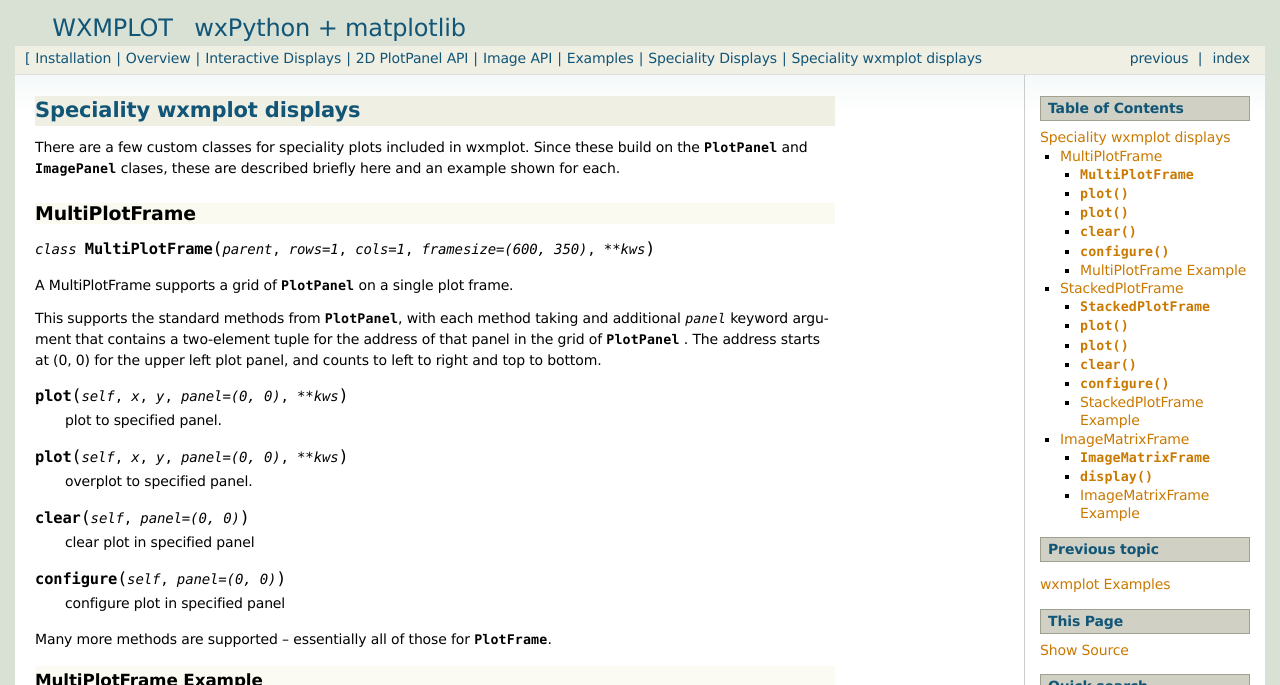
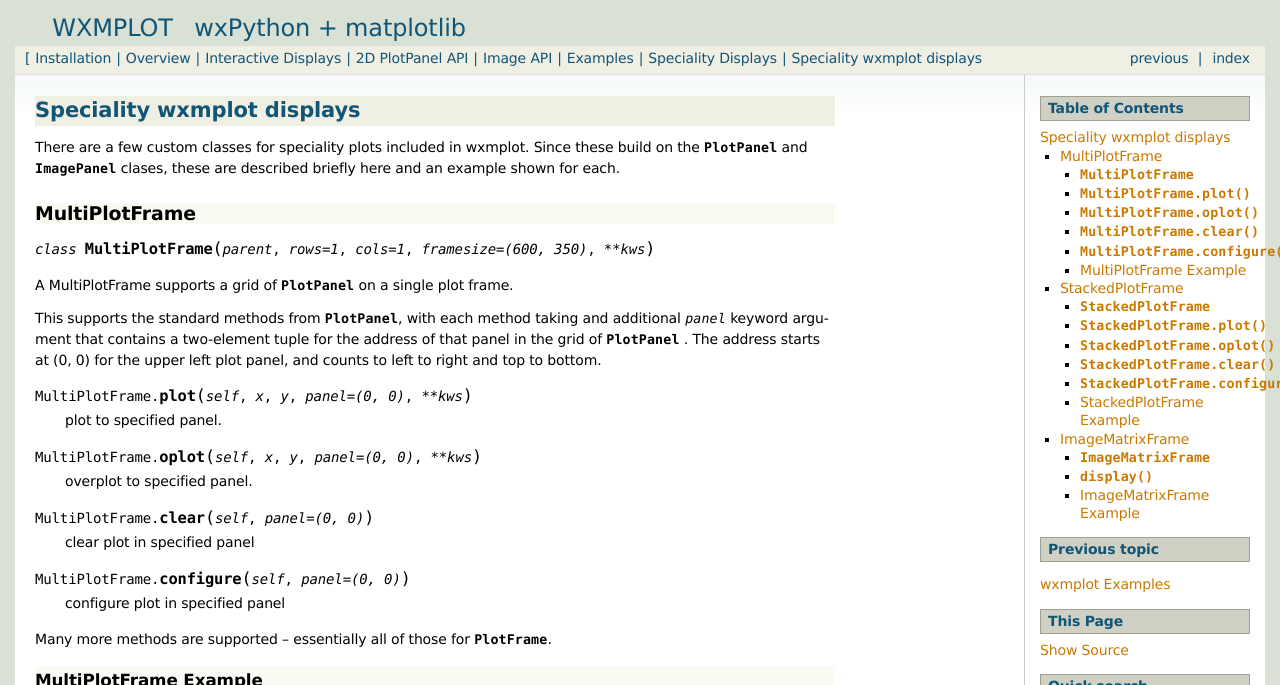
Before and after one commit to newville/wxmplot, a Sphinx documentation site: the page built from doc/other.rst, in a window 1280 px wide and 1400 px high, cut to the strip 0-685 px from the top of the window. Built offline with Sphinx 7.4.7, drawn with Linux system fonts in a browser that asks for light colours; the version number could not be read and is left out; some of the changed text lies outside the part shown.

Commit message:
doc fixes

```diff
--- a/doc/conf.py
+++ b/doc/conf.py
@@ -27,9 +27,7 @@
               'sphinx.ext.mathjax',
               'sphinx.ext.napoleon',
               'sphinx.ext.todo',
-              'IPython.sphinxext.ipython_console_highlighting',
-              'jupyter_sphinx.execute',
-              # 'sphinx_gallery.gen_gallery',
+              'jupyter_sphinx',
               ]
 
 autoclass_content = 'both'
--- a/doc/other.rst
+++ b/doc/other.rst
@@ -1,4 +1,3 @@
-
 ==========================================================
 Speciality wxmplot displays
 ==========================================================
@@ -23,19 +22,19 @@
 plot panel, and counts to left to right and top to bottom.
 
 
-.. method:: plot(self,x,y, panel=(0, 0), **kws)
+.. method:: MultiPlotFrame.plot(self,x,y, panel=(0, 0), **kws)
 
    plot to specified panel.
 
-.. method:: plot(self,x,y, panel=(0, 0), **kws)
+.. method::  MultiPlotFrame.oplot(self,x,y, panel=(0, 0), **kws)
 
    overplot to specified panel.
 
-.. method:: clear(self, panel=(0, 0))
+.. method::  MultiPlotFrame.clear(self, panel=(0, 0))
 
    clear plot in specified panel
 
-.. method:: configure(self, panel=(0, 0))
+.. method::  MultiPlotFrame.configure(self, panel=(0, 0))
 
    configure plot in specified panel
 
@@ -71,19 +70,19 @@
 :class:`PlotFrame`, with the specific panel addressed either as
 `panel='top'` or `panel='bot'`.
 
-.. method:: plot(self,x,y, panel='top', **kws)
+.. method:: StackedPlotFrame.plot(self,x,y, panel='top', **kws)
 
    plot to specified panel.
 
-.. method:: plot(self,x,y, panel='top', **kws)
+.. method:: StackedPlotFrame.oplot(self,x,y, panel='top', **kws)
 
    overplot to specified panel.
 
-.. method:: clear(self, panel='top')
+.. method:: StackedPlotFrame.clear(self, panel='top')
 
    clear plot in specified panel
 
-.. method:: configure(self, panel='top')
+.. method:: StackedPlotFrame.configure(self, panel='top')
 
    configure plot in specified panel
 
--- a/setup.cfg
+++ b/setup.cfg
@@ -55,6 +55,7 @@
 
 [options.extras_require]
 doc =
-    Sphinx
+    sphinx
+    jupyter_sphinx
 test =
     pytest
```
